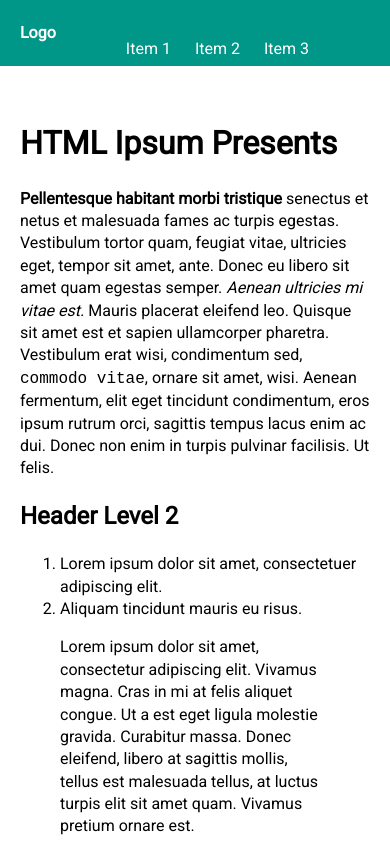
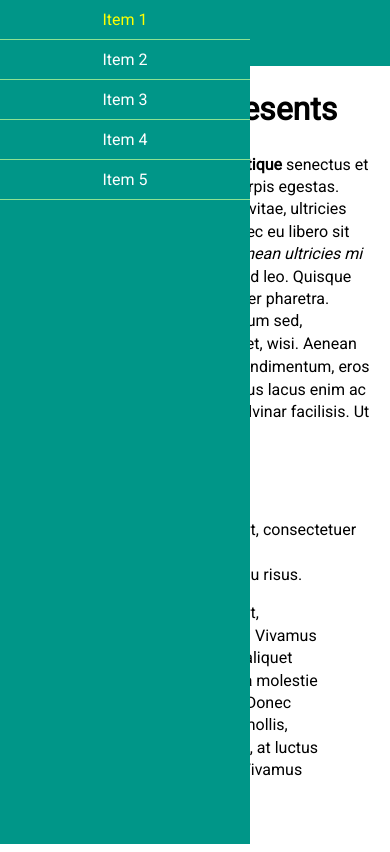
Before and after one commit to aminelch/menu-responsive, a plain HTML site: page index.html in a window 390 px wide. Shown: the top 852 px of the page. Drawn offline with Linux system fonts and the light colour scheme.

Commit message:
dealing with responsive

```diff
--- a/index.html
+++ b/index.html
@@ -15,10 +15,11 @@
         <a href="#" class="header__icon"></a>
         <a href="#" class="header__logo">Logo</a>
         <nav class="menu">
-            <ul>
-                <li><a href="#">Item 1</a></li>
-                <li><a href="#">Item 2</a></li>
-                <li><a href="#">Item 3</a></li>
+                <a href="#">Item 1</a>
+                <a href="#">Item 2</a>
+                <a href="#">Item 3</a>
+                <a href="#">Item 4</a>
+                <a href="#">Item 5</a>
             </ul>
         </nav>
     </header>
--- /dev/null
+++ b/public/_responsive.scss
@@ -0,0 +1,43 @@
+@media only screen  and (max-width: 600px){
+    .site-content{
+        padding-top: 0;
+    }
+    .header{
+        position:static;
+    }
+    .header__icon{
+        display: block;
+        position:relative;
+        float: left;
+        width: 35px;
+        height: 50px;
+        cursor: pointer;
+        &:after{
+            content: '';
+            position: absolute;
+            display: block;
+            width: 16px;
+            height: 0;
+            box-shadow: (0 10px 0 3px  #FFF );
+        }
+    }
+    .menu{
+
+        position: absolute;
+        width: 250px;
+        top:0;
+        right:0;
+        bottom: 0;
+        left:0;
+        background-color: $header-bg;
+
+        a{
+            display: block;
+            height: 40px;
+            text-align: center;
+            line-height: 40px;
+            border-bottom: 1px solid  #8ee392;
+        }
+
+    }
+}
--- a/app.scss
+++ b/public/app.scss
@@ -27,13 +27,20 @@ a {
 
   margin: 0px 20px;
 }
+
+/**************************************
+****    VARIABLES
+**************************************/
+$header-bg:rgb(0, 150, 136);
+$menu-width:250px;
+
 /**************************************
 ****    HEADER
 **************************************/
 
 .header{
     position: fixed;
-    background: rgb(0, 150, 136);
+    background: $header-bg;
     height: 66px;
     left:0;
     right:0;
@@ -67,3 +74,9 @@ a {
     }
 
 }
+
+/**************************************
+****    RESPONSIVE
+**************************************/
+
+@import "responsive.scss"
```
Also changed, not shown: public/app.css, 1 other file.
